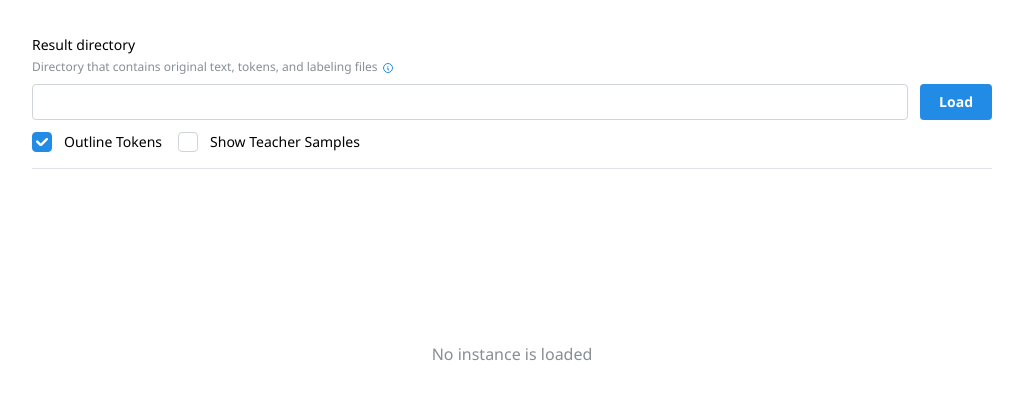
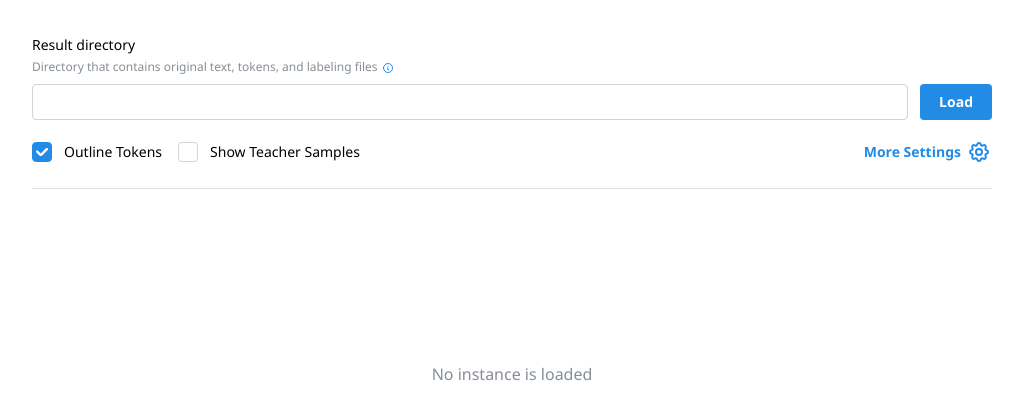
Before and after one commit to code-philia/text-alignment-maker, a React (Vite) app: page / in a window 1280 px wide. Shown: the top 420 px of the page, without its empty margins (128-1151 px from the left). Built offline with nearby package versions, Linux system fonts and the light colour scheme.

Commit message:
+ fix: when teacher samples cannot be loaded, there will still be a caption + add "more settings" button placeholder + restructure folder

```diff
--- a/src/components/feature.tsx
+++ b/src/components/feature.tsx
@@ -1,12 +1,12 @@
-import { Button, Flex, rem, ScrollArea, Space, TextInput, Group, Checkbox, Center, Modal, MantineColor, HoverCard, Text, List, Loader, Stack, NumberInput, Grid, Divider, Container, Title, Kbd, Popover, Badge } from '@mantine/core';
-import { IconInfoCircle } from '@tabler/icons-react';
+import { Button, Flex, rem, ScrollArea, Space, TextInput, Group, Checkbox, Center, Modal, MantineColor, HoverCard, Text, List, Loader, Stack, NumberInput, Grid, Divider, Container, Title, Kbd, Popover, Badge, AspectRatio } from '@mantine/core';
+import { IconInfoCircle, IconSettings } from '@tabler/icons-react';
 import { useCallback, useEffect, useMemo, useRef, useState } from 'react';
 import 'highlight.js/styles/atom-one-light.min.css';
 import { useCookie } from 'react-use';
 import { CodeBlock } from './CodeBlock';
 import { NumberNavigation } from './NumberNavigation';
 import { AlignmentLabels } from './AlignmentLabels';
-import { LabelingProvider, LabeledTextSample, codeGroup, commentGroup, TeachersRelationshipProvider, isTeachersResult } from '../data';
+import { LabelingProvider, LabeledTextSample, codeGroup, commentGroup, TeachersRelationshipProvider, isTeachersResult } from '../data/data';
 import { tryStringifyJson } from '../utils';
 
 const demoResultsDirectory = '';
@@ -520,6 +520,12 @@ export function Feature() {
                 onChange={(event) => setOptionShowTeacherSamples(event.currentTarget.checked)}
                 label='Show Teacher Samples'
             />
+            <div style={{ flex: 1 }}></div>
+            <Button className='settings-button' variant='transparent' p={0} h={40}>
+                More Settings
+                <Space w='6'></Space>
+                <IconSettings></IconSettings>
+            </Button>
         </Group>
     ), [optionOutlineTokens, optionShowTeacherSamples]);
 
@@ -639,12 +645,6 @@ export function Feature() {
             ?
             teacherSamplesForCurrentIndex.map(
                 (teacher, i) => {
-                    const teacherSampleComment = getValidSample(rawCommentSamples, teacher.teacher_idx);
-                    const teacherSampleCode = getValidSample(rawCodeSamples, teacher.teacher_idx);
-                    if (!teacherSampleComment || !teacherSampleCode) {
-                        return null;
-                    }
-
                     return (
                         <Container key={i} p='0'>
                             <Stack key={i} gap='0' align='baseline' p='1em 0.1em 0.5em'>
--- a/src/data.ts
+++ b/src/data/data.ts
@@ -1,4 +1,4 @@
-import { matchToIndices, indicesToMatch } from './utils';
+import { matchToIndices, indicesToMatch } from '../utils';
 
 // const lorem = 'Lorem ipsum dolor sit amet, consectetur adipiscing elit, sed do eiusmod tempor incididunt ut labore et dolore magna aliqua. Ut enim ad minim veniam, quis nostrud exercitation ullamco laboris nisi ut aliquip ex ea commodo consequat. Duis aute irure dolor in reprehenderit in voluptate velit esse cillum dolore eu fugiat nulla pariatur. Excepteur sint occaecat cupidatat non proident, sunt in culpa qui officia deserunt mollit anim id est laborum.';
 export type LabeledTextSample = {
@@ -155,6 +155,8 @@ export class LabelingProvider {
     }
 
     load(content: string) {
+        this.sampleLabelGroupTokens.clear();
+
         const lines = content.split('\n');
         lines.forEach((line) => {
             line = line.trim();
--- a/src/index/App.css
+++ b/src/index/App.css
@@ -83,3 +83,7 @@ code {
 .label-badge.add-label:hover {
   opacity: 0.4
 }
+
+.settings-button:hover {
+  filter: brightness(80%);
+}
```
Also changed, not shown: src/data/spec.ts (renamed from src/spec.ts).
